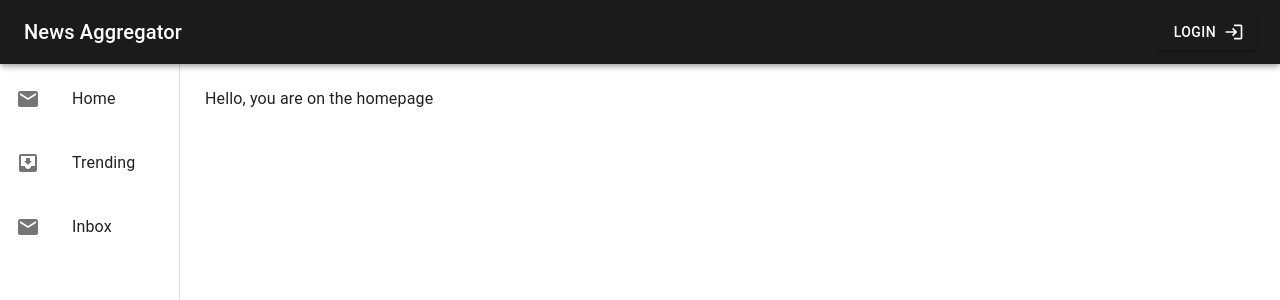
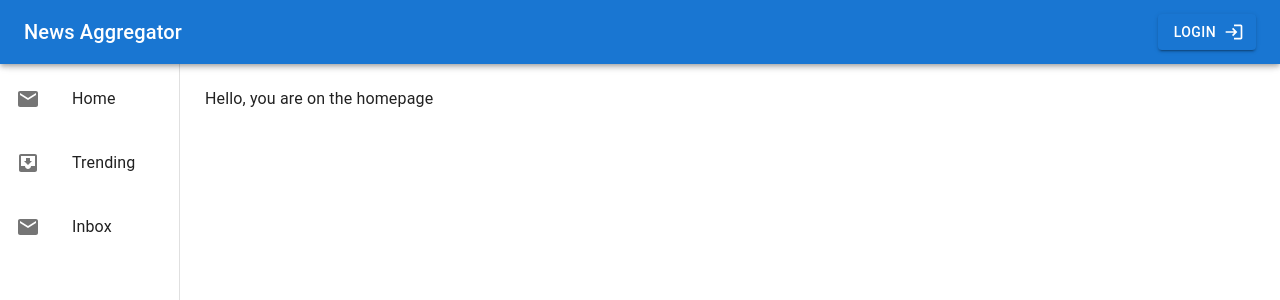
Before and after one commit to DamienBates/Task-Organiser, a React (Create React App) app in the folder mern/client/: page / in a window 1280 px wide. Shown: the top 300 px of the page. Built offline with nearby package versions, Linux system fonts and the light colour scheme.

Commit message:
Updated all files to Typescript
Simple update to have Typescript on all files using the .tsx tag.

```diff
--- a/mern/client/src/App.js
+++ b/mern/client/src/App.tsx
@@ -1,33 +1,10 @@
-import React from "react";
 import { Route, Routes } from "react-router";
 import ClippedDrawer from "./components/ClippedDrawer";
 import Inbox from "./components/Inbox";
 import Trending from "./components/Trending";
 import Home from "./components/Home";
 import { ThemeProvider } from "@emotion/react";
-import { createTheme } from "@mui/material";
-
-const Theme = createTheme({
-  status: {
-    danger: '#e53e3e',
-  },
-  palette: {
-    primary: {
-      main: '#1b1b1b',
-      primary: '#1b1b1b',
-      light: '#6d6d6d',
-    },
-    neutral: {
-      main: '#64748B',
-      primary: '#64748B',
-      contrastText: '#fff',
-    },
-    secondary: {
-      main: '#c7c7c7',
-      light: '#ffffff',
-    },
-  },
-});
+import Theme from "./components/Theme";
 
 const App = () => {
   return (
--- a/mern/client/src/components/ClippedDrawer.js
+++ b/mern/client/src/components/ClippedDrawer.tsx
@@ -1,4 +1,3 @@
-import * as React from 'react';
 import Box from '@mui/material/Box';
 import Drawer from '@mui/material/Drawer';
 import AppBar from '@mui/material/AppBar';
--- a/mern/client/src/components/Home.js
+++ b/mern/client/src/components/Home.tsx
@@ -1,4 +1,3 @@
-import React from 'react'
 import { Box, Typography } from '@material-ui/core'
 
 
--- a/mern/client/src/components/Inbox.js
+++ b/mern/client/src/components/Inbox.tsx
@@ -1,4 +1,3 @@
-import React from 'react'
 import { Box, Typography } from '@material-ui/core'
 
 export const Inbox = () => {
--- a/mern/client/src/components/Login.js
+++ b/mern/client/src/components/Login.tsx
@@ -1,5 +1,4 @@
 import { Paper, FormControl, InputLabel, Input, FormHelperText } from '@mui/material'
-import React from 'react'
 
 const Login = () => {
     return (
--- /dev/null
+++ b/mern/client/src/components/Theme.tsx
@@ -0,0 +1,45 @@
+import { createTheme, PaletteOptions, SimplePaletteColorOptions } from "@mui/material";
+
+declare module "@mui/material/styles" {
+    interface PaletteColor {
+        lightest?: string;
+        lighter?: string;
+        darker?: string;
+    }
+
+    interface PaletteOptions {
+        slate: any;
+    }
+}
+
+declare module "@mui/material/Button" {
+    interface ButtonPropsColorOverrides {
+        slate: true;
+    }
+}
+
+declare module "@mui/material/Chip" {
+    interface ChipPropsColorOverrides {
+        slate: true;
+    }
+}
+
+interface DefaultPaletteOptions extends PaletteOptions {
+    primary?: SimplePaletteColorOptions;
+}
+
+const Theme = createTheme({
+    palette: {
+        slate: {
+            darker: '#1b1b1b',
+            dark: '#1b1b1b',
+            main: '#1b1b1b',
+            light: '#6d6d6d',
+            lighter: '#B4B9BD',
+            lightest: '#F7F7F8',
+            contrastText: '#ffffff',
+        },
+    },
+});
+
+export default Theme
--- a/mern/client/src/components/Trending.js
+++ b/mern/client/src/components/Trending.tsx
@@ -1,4 +1,3 @@
-import React from 'react'
 import { Box, Typography } from '@material-ui/core'
 
 export const Trending = () => {
--- a/mern/client/src/components/UseListItem.js
+++ b/mern/client/src/components/UseListItem.tsx
@@ -1,7 +1,7 @@
 import { List, ListItem, ListItemIcon, ListItemText } from '@mui/material'
 import { Link } from 'react-router-dom'
 
-export const UseListItem = (props) => {
+export const UseListItem = (props: { name: string; icon: any; link: string; }) => {
     const { name, icon, link } = props;
 
     return (
```
Also changed, not shown: mern/client/src/setupTests.js (deleted, +0 -5 lines), mern/client/src/index.tsx (renamed from mern/client/src/index.js).
